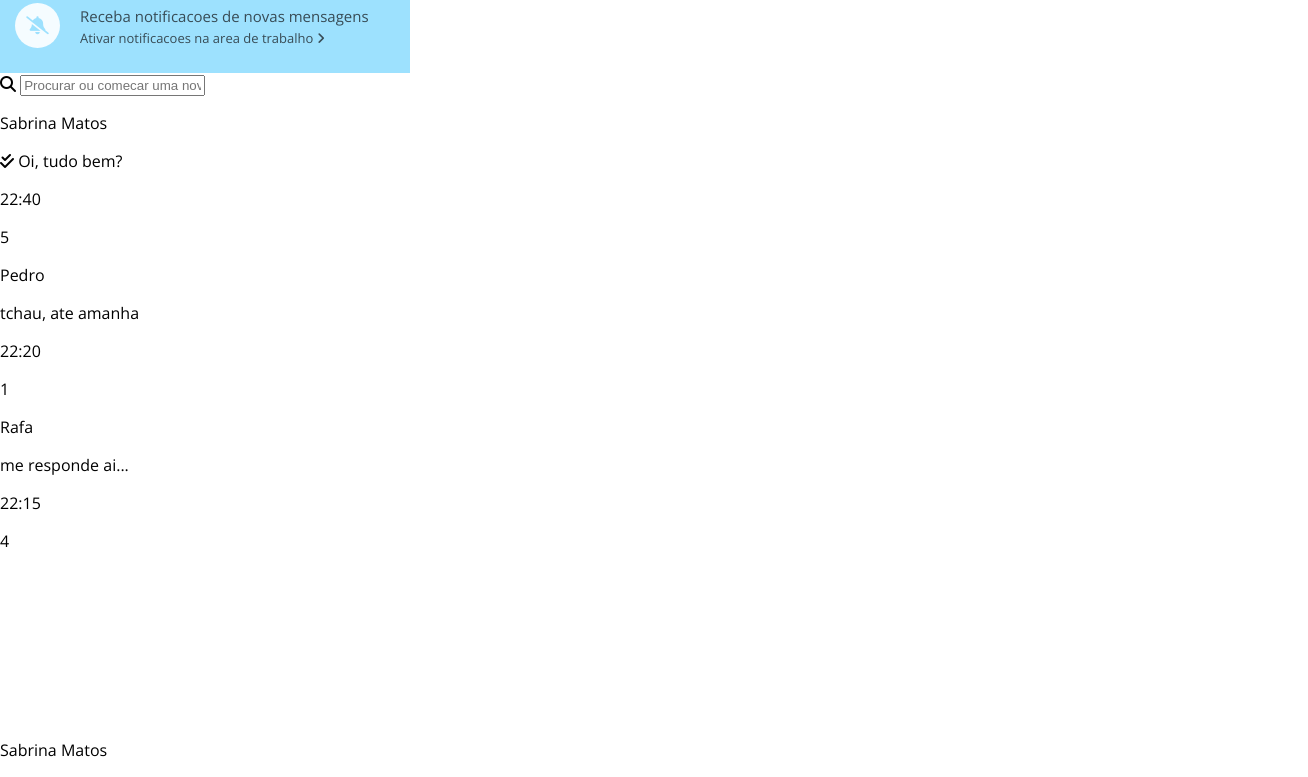
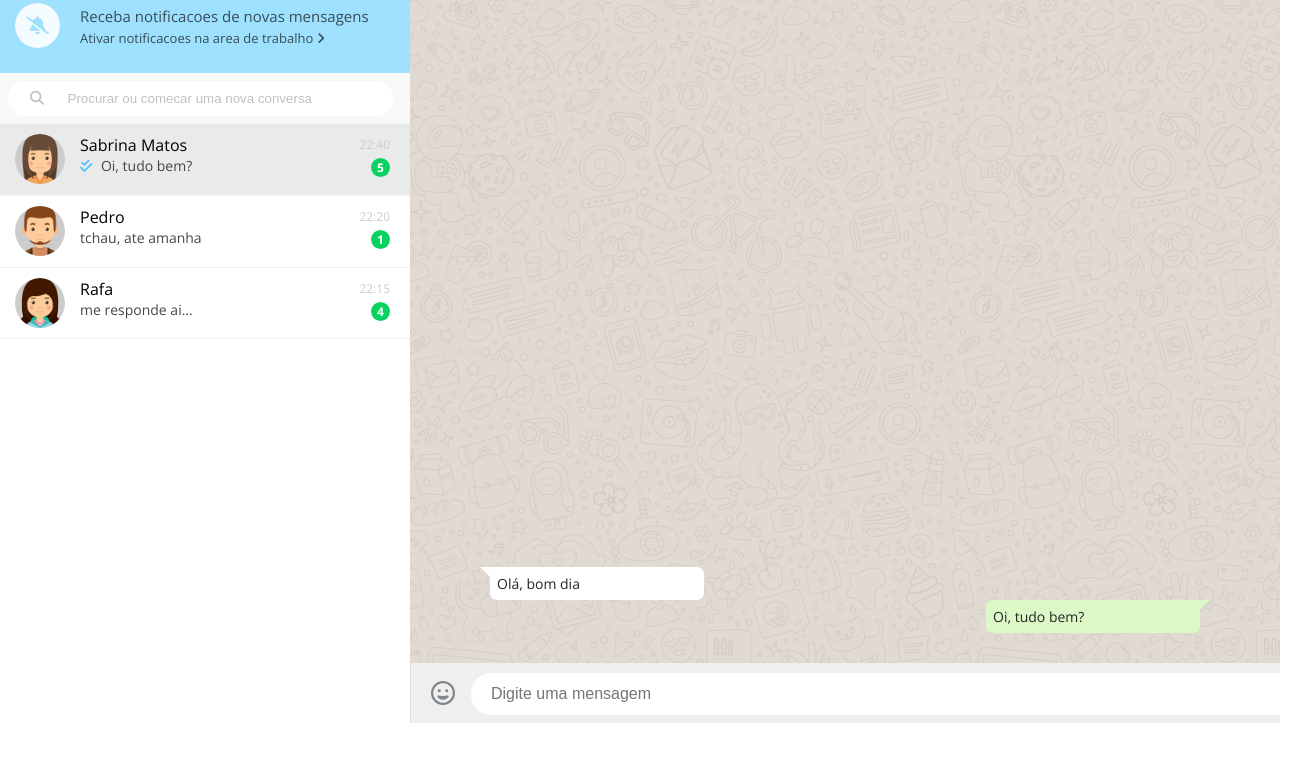
Before and after one commit to sbritobreno/WHATSAPP_WEB, a plain HTML site: page index.html in a window 1280 px wide. Shown: the part 77-854 px from the top of the page, 1308 px wide, since content can reach past the window. After the commit the page ends 800 px from the top, so only its background shows below. Drawn offline with nearby package versions, Linux system fonts and the light colour scheme.

Commit message:
Conclude CSS of main page

```diff
--- a/styles.css
+++ b/styles.css
@@ -93,3 +93,283 @@ ul {
 .activate-notification {
 	font-size: 13px;
 }
+
+/* search container */
+.search-container {
+	height: 50px;
+	width: 100%;
+	padding-left: 7.5px;
+	padding-top: 7.5px;
+	background-color: #F8F8F8;
+	position: relative;
+	color: #BDC1C3;
+	box-sizing: border-box;
+}
+
+#contact-search {
+	position: absolute;
+	left: 30px;
+	top: 18px;
+	font-size: 14px;
+}
+
+#search {
+	border: none;
+	height: 35px;
+	width: 385px;
+	padding-left: 60px;
+	border-radius: 17.5px;
+	background-color: #FFF;
+	box-sizing: border-box;
+}
+
+#search::placeholder {
+	color: #BDC1C3;
+}
+
+/* contacts container */
+
+.contacts-container {
+	height: auto;
+	background-color: #FFF;
+}
+
+.contact-box {
+	cursor: pointer;
+	height: 72px;
+	background-color: #FFF;
+	border-top: 1px solid #f2f2f2;
+	position: relative;
+	box-sizing: border-box;
+}
+
+.contact-box:last-child {
+	border-bottom: 1px solid #f2f2f2;
+}
+
+.contact-box:hover {
+	background-color: #f4f5f5;
+}
+
+.active-chat {
+	background-color: #E9EBEB;
+}
+
+.active-chat.contact-box:hover {
+	background-color: #E9EBEB;
+}
+
+.contact-box .user-photo {
+	width: 50px;
+}
+
+.user-info {
+	margin-left: 80px;
+	padding-top: 10px;
+	display: inline-block;
+}
+
+.user-info p, .message-info p {
+	margin: 0;
+}
+
+.user-name {
+	font-size: 16px;
+	color: #000;
+	margin-bottom: 12px;
+}
+
+.user-messagepreview {
+	font-size: 14px;
+	color: #454545;
+}
+
+.fa-check-double {
+	margin-right: 5px;
+	color: #4FC3F7;
+}
+
+.message-info {
+	position: absolute;
+	top: 12px;
+	right: 20px;
+	display: inline-block;
+}
+
+.message-info .message-time {
+	font-size: 12px;
+	margin-bottom: 5px;
+	color: #CCC;
+}
+
+.message-pending {
+	background-color: #09d261;
+	color: #FFF;
+	width: 19px;
+	height: 19px;
+	line-height: 19px;
+	font-size: 12px;
+	font-weight: bold;
+	border-radius: 50%;
+	text-align: center;
+	float: right;
+}
+
+
+/* chat */
+
+.chat-container {
+	position: absolute;
+	top: 0;
+	left: 410px;
+	width: calc(100% - 410px);
+	height: 100%;
+	background-color: #CCC;
+}
+
+/* chat navbar */
+
+.chat-navbar {
+	height: 60px;
+	background-color: #EEEEEE;
+	border-left: 1px solid #DDD;
+	padding-left: 75px;
+}
+
+.chat-navbar p {
+	margin: 0;
+}
+
+.contactinfo-container {
+	display: inline-block;
+}
+
+.contactinfo-container .user-name {
+	font-size: 16px;
+	height: 60px;
+	line-height: 60px;
+}
+
+.chattools-container {
+	float: right;
+	display: inline-block;
+	height: 60px;
+	line-height: 60px;
+	margin-right: 20px;
+}
+
+.chattools-container li {
+	display: inline-block;
+	margin-left: 15px;
+	margin-right: 15px;
+	font-size: 18px;
+	color: #80868A;
+	cursor: pointer;
+}
+
+/* messages */
+
+.messages-container {
+	background-color: #E1DAD2;
+	height: calc(100% - 120px);
+	position: relative;
+}
+
+.messages-container p {
+	margin: 0;
+}
+
+.bg-image {
+	background-image: url('img/background_whats.png');
+	background-repeat: repeat;
+	opacity: .06;
+	width: 100%;
+	height: 100%;
+}
+
+.chat-messages {
+	position: absolute;
+	left: 0;
+	bottom: 0;
+	width: 100%;
+	height: auto;
+	padding: 30px 80px;
+	box-sizing: border-box;
+}
+
+.chat-messages p {
+	display: block;
+	color: #262626;
+	font-size: 14px;
+	padding: 7px;
+	border-radius: 7px;
+	position: relative;
+	width: 200px;
+}
+
+.guest-message {
+	background-color: #FFF;
+}
+
+.guest-message:before {
+	content: "";
+	width: 0;
+	height: 0;
+	border-bottom: 17px solid transparent;
+	border-right:17px solid #FFF;
+	position: absolute;
+	top: 0;
+	left: -10px;
+}
+
+.user-message {
+	background-color: #DCF8C6;
+	float: right;
+}
+
+.user-message:after {
+	content: "";
+	width: 0;
+	height: 0;
+	border-bottom: 17px solid transparent;
+	border-left:17px solid #DCF8C6;
+	position: absolute;
+	top: 0;
+	right: -10px;
+}
+
+/* send message */
+
+.sendmessage-container {
+	background-color: #EFEFEF;
+	border-left: 1px solid #DDD;
+	height: 60px;
+	padding-left: 20px;
+	padding-right: 20px;
+	position: relative;
+}
+
+#chatmessage {
+	position: absolute;
+	top: 10px;
+	left: 60px;
+	background-color: #FFF;
+	border: none;
+	height: 40px;
+	border-radius: 20px;
+	padding-left: 20px;
+	font-size: 16px;
+	width: 815px;
+}
+
+.sendmessage-container i {
+	font-size: 24px;
+	color: #80868A;
+	cursor: pointer;
+	height: 60px;
+	line-height: 60px;
+}
+
+.fa-microphone {
+	float: right;
+}
```
